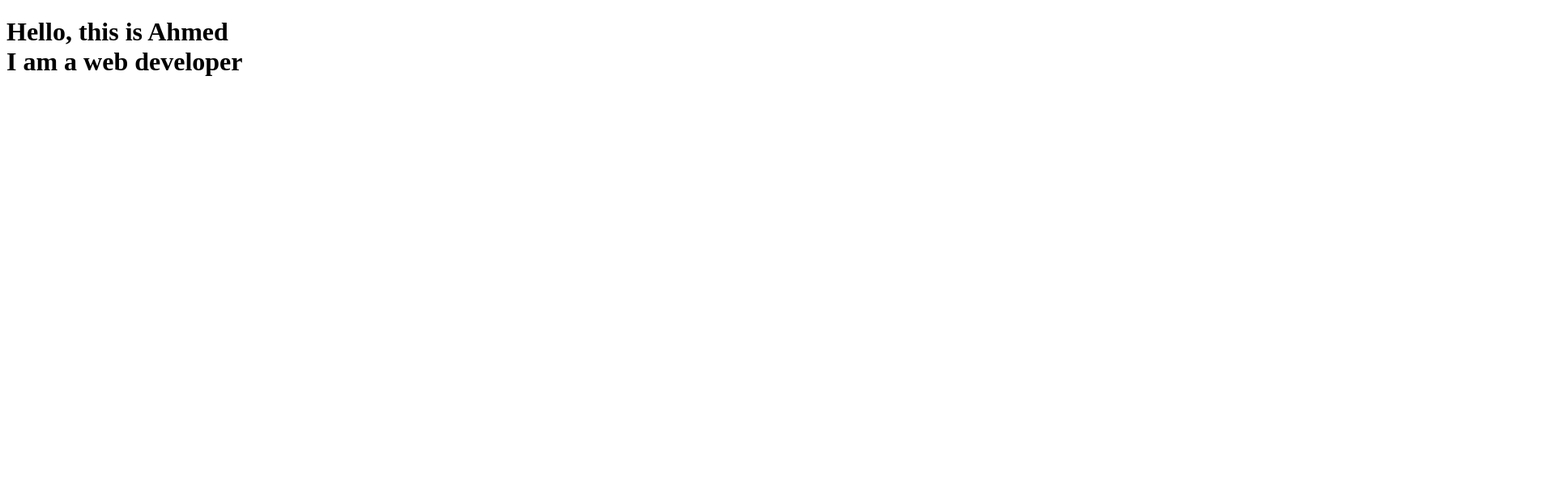
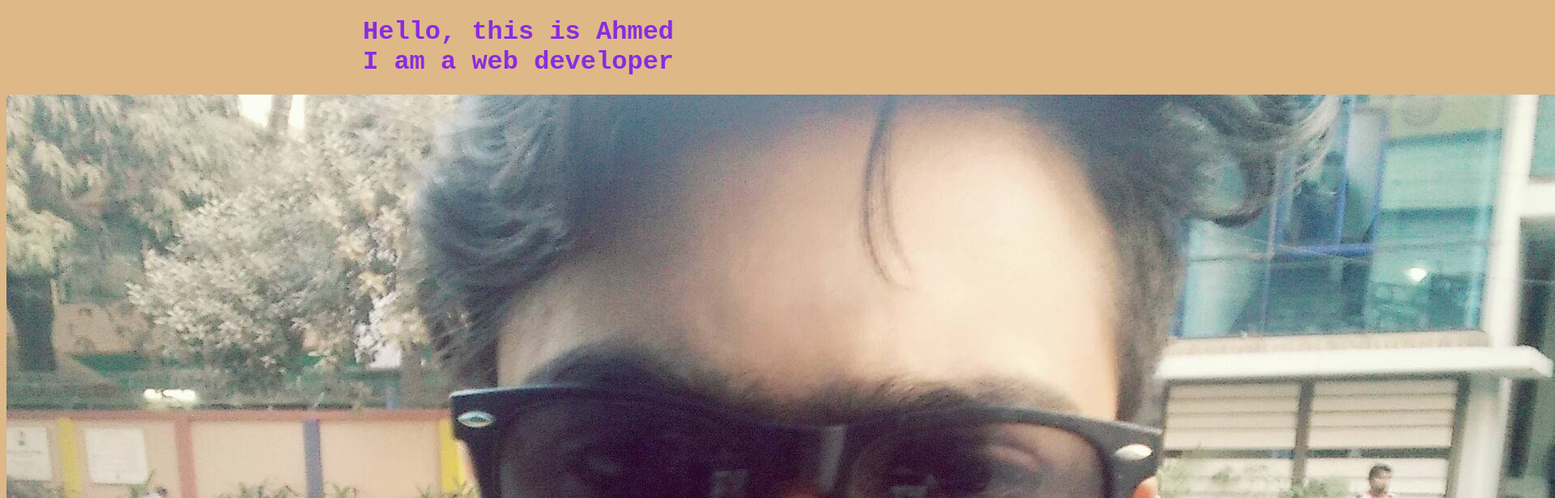
Before and after one commit to shan5642/Portfolio-website-ahmed, a plain HTML site: page index.html in a window 1280 px wide. Shown: the top 616 px of the page at 81% size, 1920 px wide, since content can reach past the window. Drawn offline with Linux system fonts and the light colour scheme.

Commit message:
added new image

```diff
--- a/index.html
+++ b/index.html
@@ -13,5 +13,6 @@
       Hello, this is Ahmed<br />
       I am a web developer
     </h1>
+    <img src="images/shan_ahmed.jpg" alt="" id="shan" />
   </body>
 </html>
--- a/style.css
+++ b/style.css
@@ -0,0 +1,13 @@
+* {
+  background-color: burlywood;
+
+}
+h1 {
+  text-align: center;
+  color: blueviolet;
+  text-shadow: chocolate;
+  font-family: "Courier New", Courier, monospace;
+}
+#shan {
+  background-image: none;
+}
```
Also changed, not shown: images/shan_ahmed.jpg (added).
